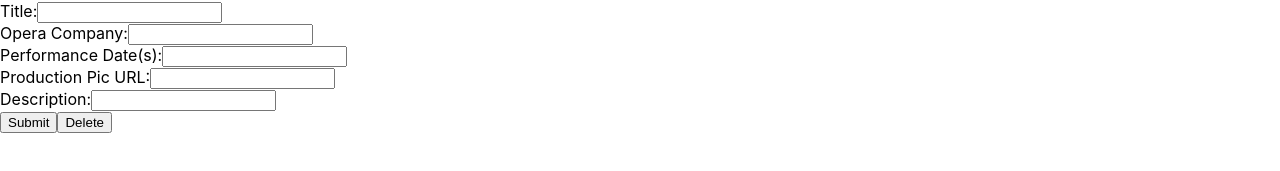
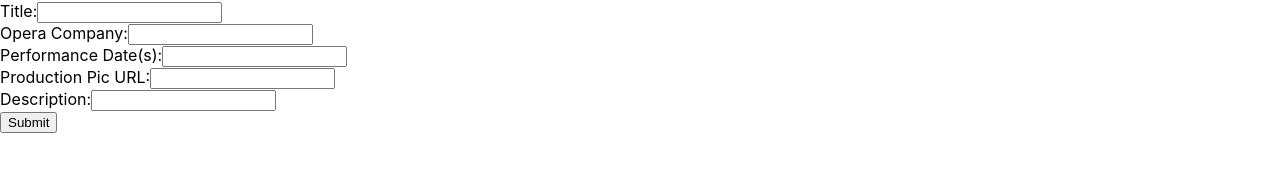
Before and after one commit to rbalonek/opera-singer-search, a React (Create React App) app in the folder client/: page /singer_page/1/edit_blog in a window 1280 px wide. Shown: the part 309-480 px from the top of the page. Built offline with nearby package versions, Linux system fonts and the light colour scheme; no server answers.

Commit message:
Redirect after delete

```diff
--- a/client/src/containers/MainContainer.jsx
+++ b/client/src/containers/MainContainer.jsx
@@ -68,6 +68,7 @@ export default function MainContainer(props) {
   const handleDelete = async (id) => {
     await deleteBlog(id);
     setBlogs((prevState) => prevState.filter((blog) => blog.id !== id));
+    history.push("/");
   };
 
   // console.log(blogs)
--- a/client/src/screens/EditRecentPerformances.jsx
+++ b/client/src/screens/EditRecentPerformances.jsx
@@ -76,7 +76,6 @@ export default function EditRecentPerformances(props) {
       </label>
       <br />
       <button>Submit</button>
-      <button onClick={() => props.handleDelete(3)}>Delete</button>
     </form>
   );
 }
```
